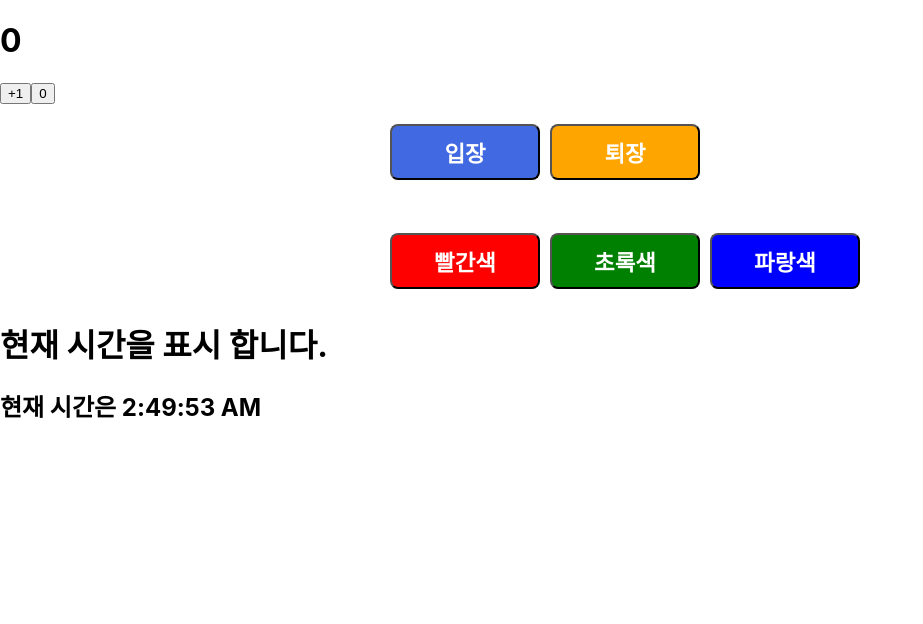
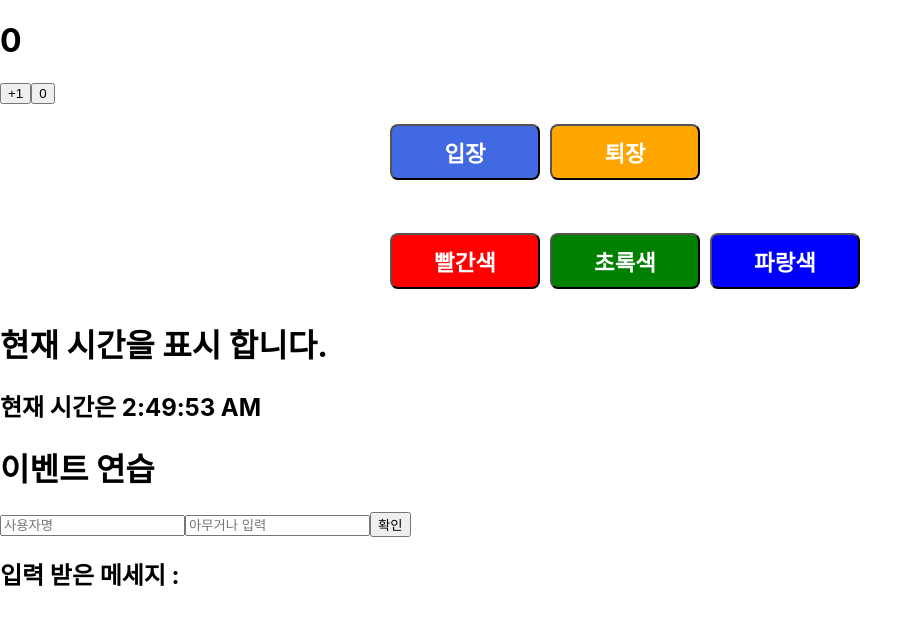
Before and after one commit to Woo3574/FrontEnd, a React (Create React App) app in the folder React/kh-sample-241118/: page / in a window 1280 px wide. Shown: the top 624 px of the page, without its empty margins (0-923 px from the left). Built offline with nearby package versions, Linux system fonts and the light colour scheme.

Commit message:
24.11.19

```diff
--- a/React/kh-sample-241118/src/24.11.19/App1119.js
+++ b/React/kh-sample-241118/src/24.11.19/App1119.js
@@ -3,6 +3,7 @@ import "../App.css";
 import Counter from "./ClassComponent";
 import Say from "./Say";
 import Clock from "./Clock";
+import EventPractice from "./EventPractice";
 
 function App1119() {
   return (
@@ -10,6 +11,7 @@ function App1119() {
       <Counter />
       <Say />
       <Clock />
+      <EventPractice />
     </>
   );
 }
--- /dev/null
+++ b/React/kh-sample-241118/src/24.11.19/EventPractice.js
@@ -0,0 +1,41 @@
+import { useState } from "react";
+
+const EventPractice = () => {
+  const [message, setMessage] = useState("");
+  const [userName, setUserName] = useState("");
+
+  const chageMsg = (e) => setMessage(e.target.value);
+  const onChangeUserName = (e) => setUserName(e.target.value);
+  const onClick = () => {
+    alert(`${userName} : ${message}`);
+    setUserName(""); //입력창 비우기
+    setMessage("");
+  };
+
+  // Enter key가 입력되면 onClick() 호출
+  const onKeyPress = (e) => {
+    if (e.key == "Enter") onClick();
+  };
+  return (
+    <>
+      <h1>이벤트 연습</h1>
+      <input
+        type="text"
+        placeholder="사용자명"
+        onChange={onChangeUserName}
+        value={userName}
+      />
+      <input
+        type="text"
+        placeholder="아무거나 입력"
+        onChange={(e) => chageMsg(e)}
+        value={message}
+        onKeyDown={onKeyPress}
+      />
+      <button onClick={onClick}>확인</button>
+      <h2>입력 받은 메세지 : {message}</h2>
+    </>
+  );
+};
+
+export default EventPractice;
```
